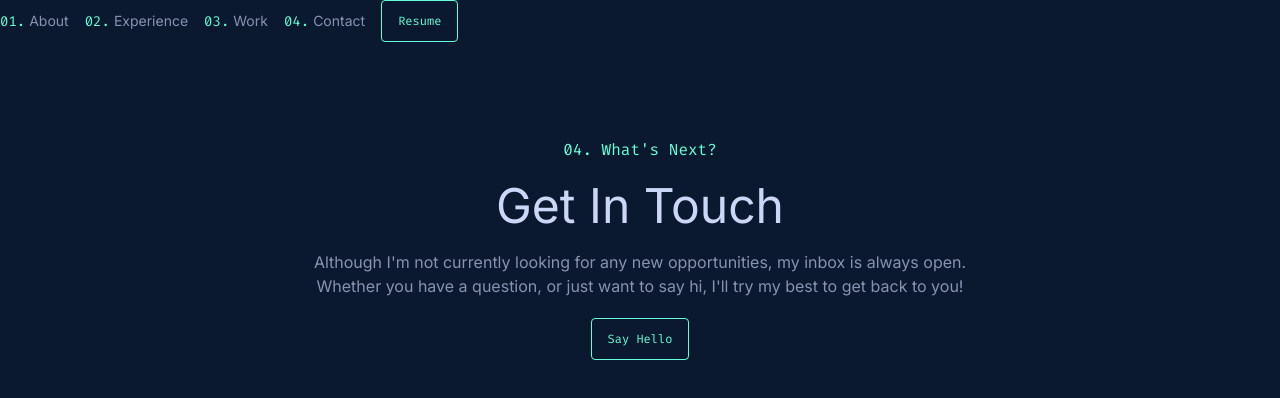
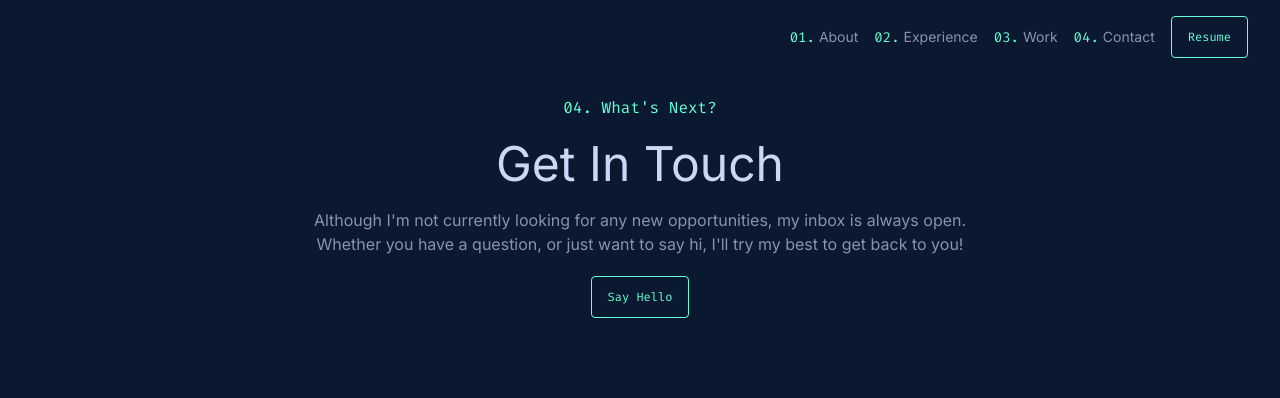
Before and after one commit to kenneth-miura/kennethmiura.com, a Next.js app: page / in a window 1280 px wide. Shown: the top 398 px of the page. Built offline with nearby package versions, Linux system fonts and the light colour scheme.

Commit message:
dynamically render the nav bar

```diff
--- /dev/null
+++ b/app/hooks/useIsNearTop.ts
@@ -0,0 +1,30 @@
+import {useState, useEffect, } from "react";
+import lodash from "lodash";
+
+
+const useIsNearTop = (tolerance: number) => {
+    const [isNearTop, setIsNearTop] = useState(window.scrollY < tolerance);
+
+    const handleScroll = () => {
+        if(window.scrollY <tolerance){
+            setIsNearTop(true);
+        }
+        else {
+            setIsNearTop(false);
+        }
+    };
+
+    const debouncedHandleScroll = lodash.debounce(handleScroll, 100);
+
+    useEffect(() => {
+        window.addEventListener('scroll', debouncedHandleScroll);
+        return () => {
+            window.removeEventListener('scroll', debouncedHandleScroll);
+        }
+    }, [debouncedHandleScroll]);
+
+
+    return isNearTop;
+};
+
+export default useIsNearTop;
--- /dev/null
+++ b/app/hooks/useScrollDirection.ts
@@ -0,0 +1,29 @@
+import {useCallback, useEffect, useState} from "react";
+
+export default function useScrollDirection(){
+    const [scrollDirection, setScrollDirection] = useState<'down' | 'up' | 'no-scroll'>('no-scroll');
+    const [lastScrollY, setLastScrollY] = useState(window.scrollY);
+
+    const handleScroll = useCallback(() => {
+        if(window.scrollY > lastScrollY) {
+            setScrollDirection('down');
+        }
+        else if(window.scrollY < lastScrollY) {
+            setScrollDirection('up');
+        }
+        else {
+            setScrollDirection('no-scroll');
+        }
+        setLastScrollY(window.scrollY);
+    }, [lastScrollY]);
+
+    useEffect(() => {
+        window.addEventListener('scroll', handleScroll);
+        return () => {
+            window.removeEventListener('scroll', handleScroll);
+        }
+    }, [handleScroll]);
+
+    return scrollDirection;
+
+}
--- /dev/null
+++ b/app/page.module.scss
@@ -0,0 +1,36 @@
+@use "app/pages/AllVariables.global" as global;
+$navbar-height: 100px;
+$scrolling-navbar-height: 70px;
+
+.header {
+  position:fixed;
+  width: 100%;
+  display: flex;
+  justify-content: end;
+  padding-top: 16px;
+  padding-bottom: 16px;
+  padding-right: 32px;
+  //transition: transform 0.3s ease;
+  z-index: 1;
+}
+
+@mixin scrollingHeader {
+  height: $scrolling-navbar-height;
+  backdrop-filter: blur(10px);
+  box-shadow: 0px 10px 30px -15px rgba(2,12,27,0.7);
+  background-color: rgba(10, 25, 47, 0.85);
+}
+
+.headerAtTop {
+  height: $navbar-height;
+  backdrop-filter: none;
+}
+
+.headerScrollingUp {
+  @include scrollingHeader;
+  transform: translateY(0);
+}
+.headerScrollingDown {
+  @include scrollingHeader;
+  transform: translateY(calc(-1 * $navbar-height));
+}
--- a/app/page.tsx
+++ b/app/page.tsx
@@ -1,17 +1,31 @@
 'use client';
+import styles from './page.module.scss';
 import ContactSection from "@/app/ui/contact/contact-section";
 import NavigationMenu from "@/app/ui/navigation-menu";
 import {useState} from "react";
 import {clsx} from "clsx";
+import useIsNearTop from "@/app/hooks/useIsNearTop";
+import useScrollDirection from "@/app/hooks/useScrollDirection";
 
 export default function Home() {
     const [menuOpen, setMenuOpen] = useState(false);
     const toggleMenuOpen = () => setMenuOpen((prevMenuOpen) => !prevMenuOpen);
 
+    const isNearTop = useIsNearTop(50);
+    const scrollDirection = useScrollDirection();
+
+
+
+
 
     return (
         <>
-            <header>
+            <header  className={clsx(styles.header, {
+                [styles.headerScrollingDown]: !isNearTop && scrollDirection === 'down',
+                [styles.headerScrollingUp]: !isNearTop && scrollDirection === 'up',
+                [styles.headerAtTop]: isNearTop,
+
+            })}>
                 <NavigationMenu menuOpen={menuOpen} toggleMenuOpen={toggleMenuOpen}/>
             </header>
             <div className={clsx("px-4 md:px-36 transition-all", {
@@ -19,6 +33,7 @@ export default function Home() {
             })}
             >
                 <ContactSection/>
+
             </div>
         </>
     );
--- a/package.json
+++ b/package.json
@@ -12,6 +12,7 @@
   },
   "dependencies": {
     "clsx": "^2.1.1",
+    "lodash": "^4.17.21",
     "next": "15.1.2",
     "react": "^19.0.0",
     "react-dom": "^19.0.0"
```
Also changed, not shown: 1 other file (tests, documents, lock files or other folders).
